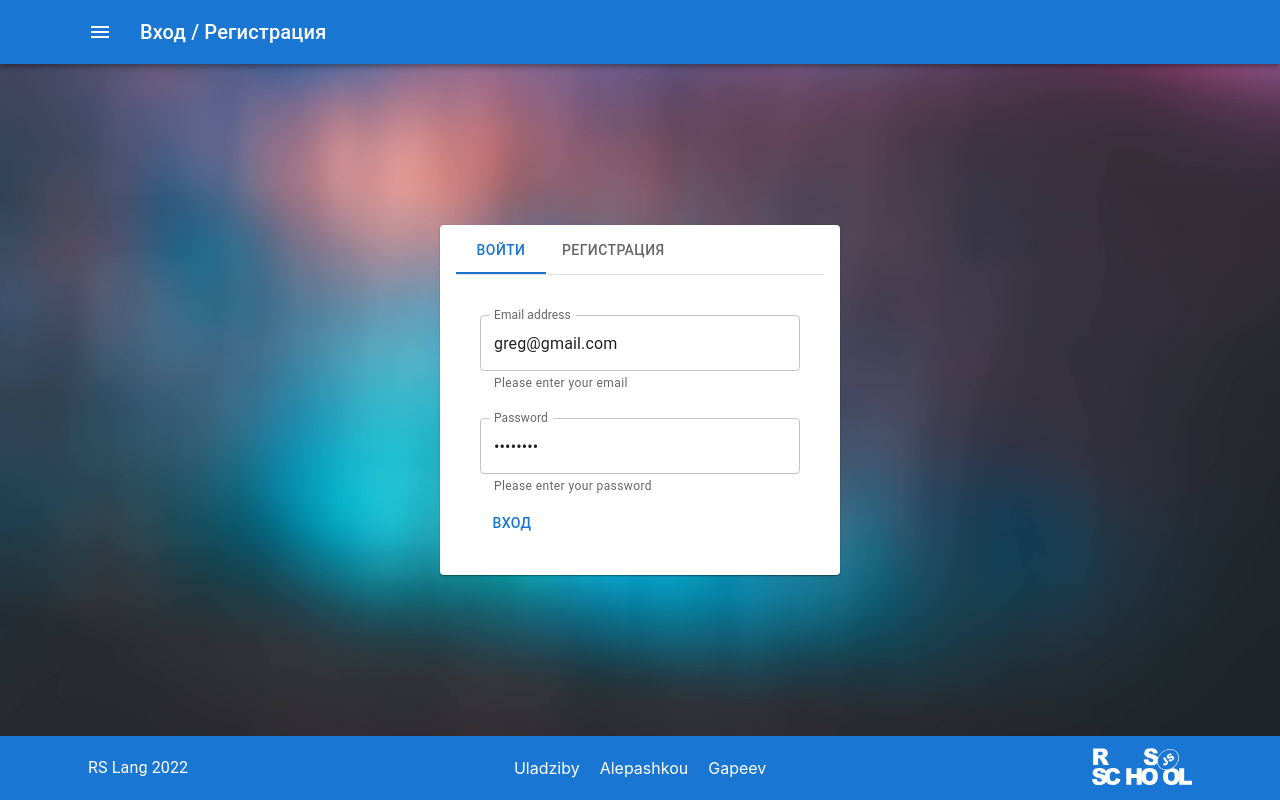
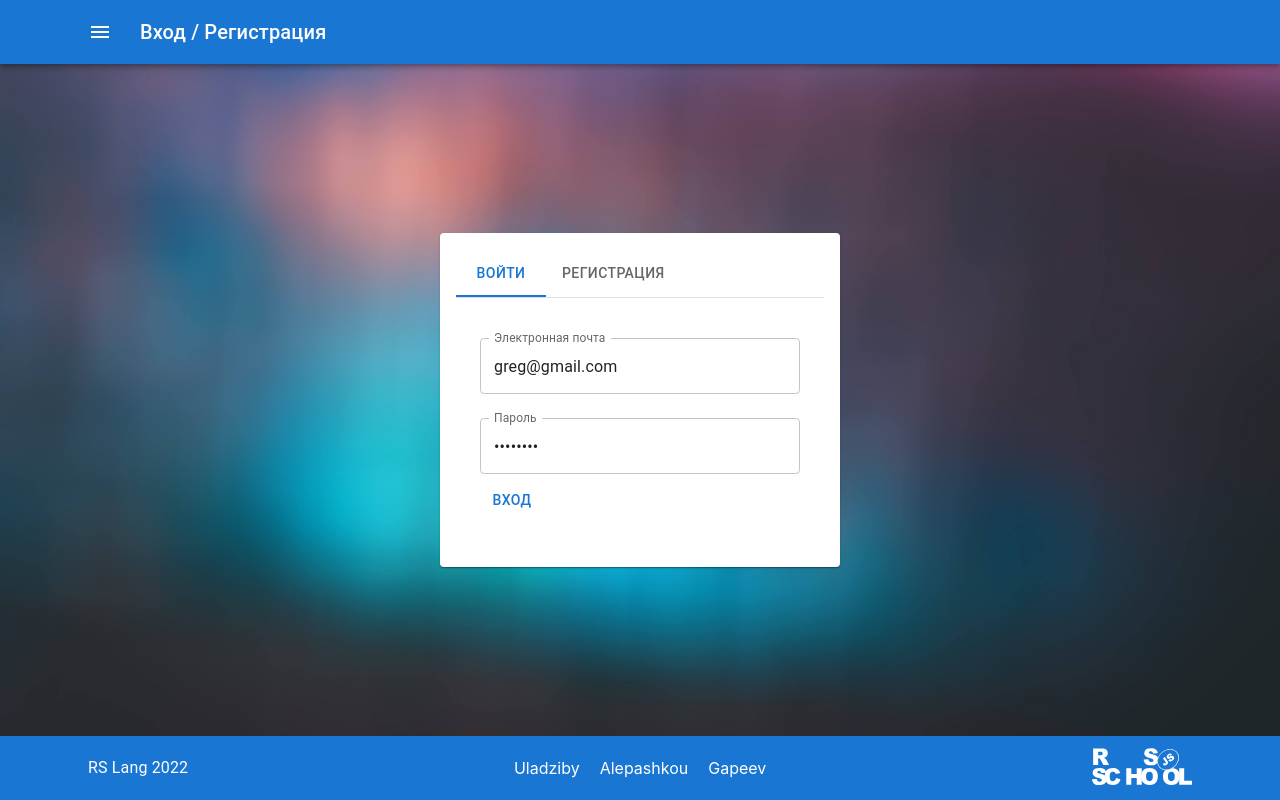
Before and after one commit to gapeev/rslang, a React (Create React App) app: page /signin in a window 1280 px wide. Built offline with nearby package versions, Linux system fonts and the light colour scheme; the HTML template or start-up script is replaced by a standard one.

Commit message:
fix: add fields verification, show friendly error messages on auth page

```diff
--- a/src/features/authPage/AuthPage.tsx
+++ b/src/features/authPage/AuthPage.tsx
@@ -81,7 +81,6 @@ export const AuthPage: React.FC = () => {
       <Card
         sx={{
           width: 400,
-          height: `${value === 0 ? '350px' : '470px'}`,
           display: 'flex',
           justifyContent: 'center',
           alignItems: 'center',
--- a/src/features/authPage/FormLogin.tsx
+++ b/src/features/authPage/FormLogin.tsx
@@ -7,7 +7,11 @@ import { getToken, setUser } from './authSlice';
 import { useNavigate } from 'react-router-dom';
 
 export const FormLogin: React.FC = () => {
-  const { register, handleSubmit } = useForm({
+  const {
+    register,
+    formState: { errors },
+    handleSubmit,
+  } = useForm({
     defaultValues: {
       email: 'greg@gmail.com',
       password: '11111111',
@@ -29,28 +33,43 @@ export const FormLogin: React.FC = () => {
       })}
     >
       <TextField
-        helperText="Please enter your email"
+        error={!!errors.email}
+        helperText={errors.email?.message}
         id="outlined-basic1"
-        label="Email address"
+        label="Электронная почта"
         variant="outlined"
         margin="normal"
-        {...register('email')}
+        {...register('email', {
+          pattern: {
+            value: /^[^@\s]+@[^@\s]+\.[^@\s]+$/i,
+            message:
+              'Электронная почта должна соответствовать шаблону username@example.com',
+          },
+          required: {
+            value: true,
+            message: 'Это поле является обязательным',
+          },
+        })}
         className="input"
         fullWidth
       />
       <TextField
-        helperText="Please enter your password"
+        error={!!errors.password}
+        helperText={errors.password?.message}
         id="outlined-basic2"
-        label="Password"
+        label="Пароль"
         fullWidth
         margin="normal"
         variant="outlined"
         type="password"
         {...register('password', {
-          required: 'This is requiered',
+          required: {
+            value: true,
+            message: 'Это поле является обязательным',
+          },
           minLength: {
-            value: 4,
-            message: 'Min length is four sympols',
+            value: 8,
+            message: 'Длина пароля должна быть не менее 8 символов',
           },
         })}
         className="input"
--- a/src/features/authPage/FormRegister.tsx
+++ b/src/features/authPage/FormRegister.tsx
@@ -4,7 +4,11 @@ import { IUserSignUp } from '../../common/Interfaces';
 import { axiosUserSignUp } from './apiAuth';
 
 export const FormRegister: React.FC = () => {
-  const { register, handleSubmit } = useForm<IUserSignUp>();
+  const {
+    register,
+    formState: { errors },
+    handleSubmit,
+  } = useForm<IUserSignUp>();
 
   const validate = (data: IUserSignUp) => {
     console.log(data);
@@ -18,28 +22,46 @@ export const FormRegister: React.FC = () => {
       })}
     >
       <TextField
-        helperText="Введите имя"
+        error={!!errors.name}
+        helperText={errors.name?.message}
         id="outlined-basic1"
         label="Имя"
         variant="outlined"
         margin="normal"
-        {...register('name')}
+        {...register('name', {
+          required: {
+            value: true,
+            message: 'Это поле является обязательным',
+          },
+        })}
         className="input"
         fullWidth
       />
       <TextField
-        helperText="Введите адрес электронной почты"
+        error={!!errors.email}
+        helperText={errors.email?.message}
         id="outlined-basic2"
         label="Электронная почта"
         fullWidth
         margin="normal"
         variant="outlined"
         type="email"
-        {...register('email')}
+        {...register('email', {
+          pattern: {
+            value: /^[^@\s]+@[^@\s]+\.[^@\s]+$/i,
+            message:
+              'Электронная почта должна соответствовать шаблону username@example.com',
+          },
+          required: {
+            value: true,
+            message: 'Это поле является обязательным',
+          },
+        })}
         className="input"
       />
       <TextField
-        helperText="Придумайте пароль"
+        error={!!errors.password}
+        helperText={errors.password?.message}
         id="outlined-basic3"
         label="Пароль"
         fullWidth
@@ -47,10 +69,13 @@ export const FormRegister: React.FC = () => {
         variant="outlined"
         type="password"
         {...register('password', {
-          required: 'This is requiered',
+          required: {
+            value: true,
+            message: 'Это поле является обязательным',
+          },
           minLength: {
-            value: 4,
-            message: 'Min length is four sympols',
+            value: 8,
+            message: 'Длина пароля должна быть не менее 8 символов',
           },
         })}
         className="input"
```
